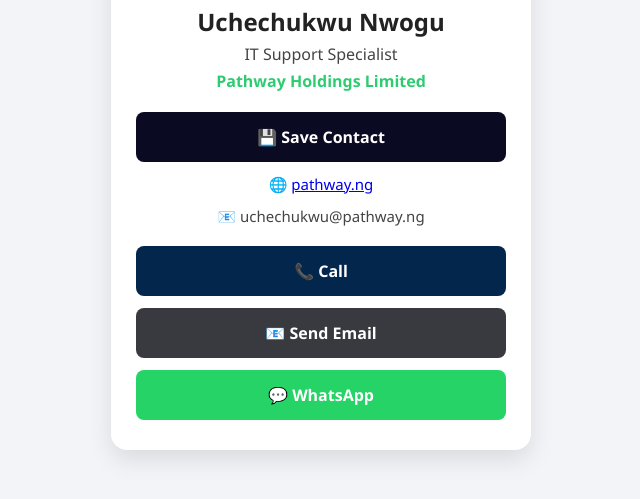
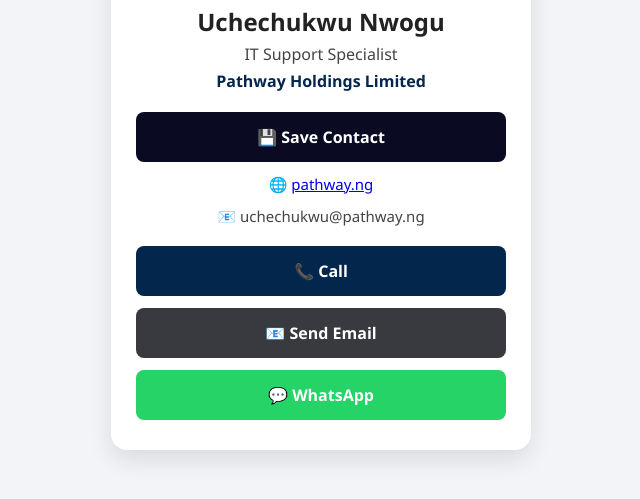
Before and after one commit to hubprism/pathway, a plain HTML site: page index.html in a window 1280 px wide. Shown: the part 275-774 px from the top of the page, without its empty margins (319-959 px from the left). Drawn offline with Linux system fonts and the light colour scheme.

Commit message:
interface chnaged

```diff
--- a/index.html
+++ b/index.html
@@ -74,7 +74,7 @@
 }
 
 .company{
-color:#2ecc71;
+color:#03264d;
 margin-bottom:20px;
 font-weight:600;
 }
```
